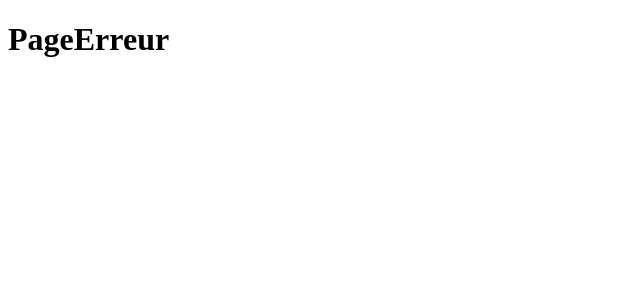
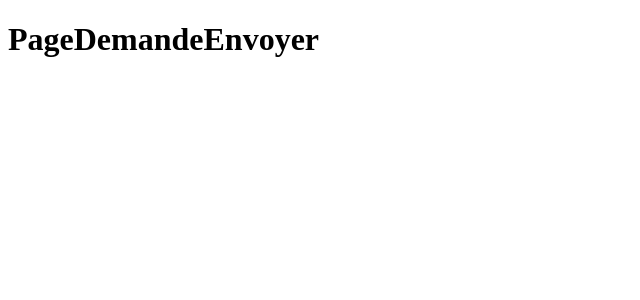
Before and after one commit to YASSINE2004DS/ServiceManager, a React (Vite) app in the folder ServiceManagerFrontend/: page /demandeenvoyer in a window 1280 px wide. Before the commit this address had no page. Shown: the top 300 px of the page, without its empty margins (0-640 px from the left). Built offline with nearby package versions, Linux system fonts and the light colour scheme.

Commit message:
feat(PageDemandeEnvoyer): ajouter page demande enyoyer

```diff
--- /dev/null
+++ b/ServiceManagerFrontend/src/Pages/PageDemandeEnvoyer/PageDemandeEnvoyer.jsx
@@ -0,0 +1,7 @@
+import './PageDemandeEnvoyer.css'
+
+function PageDemandeEnvoyer() {
+  return <h1>PageDemandeEnvoyer</h1>;
+}
+
+export default PageDemandeEnvoyer;
--- a/ServiceManagerFrontend/src/main.jsx
+++ b/ServiceManagerFrontend/src/main.jsx
@@ -11,6 +11,7 @@ import PageIntervention from './Pages/PageIntervention/PageIntervention';
 import PageErreur from './Pages/PageErreur/PageErreur';
 import PageInscription from './Pages/PageInscription/PageInscription';
 import PageConnexion from './Pages/PageConnextion/PageConnexion';
+import PageDemandeEnvoyer from './Pages/PageDemandeEnvoyer/PageDemandeEnvoyer';
 
 const router = createBrowserRouter([
     {
@@ -29,6 +30,10 @@ const router = createBrowserRouter([
     {
         path: '/demande',
         element: <PageDemande />,
+    },
+    {
+        path: '/demandeenvoyer',
+        element: <PageDemandeEnvoyer />
     },
     {
         path: '/email',
```
Also changed, not shown: ServiceManagerFrontend/src/Pages/PageDemandeEnvoyer/PageDemandeEnvoyer.css (added).
